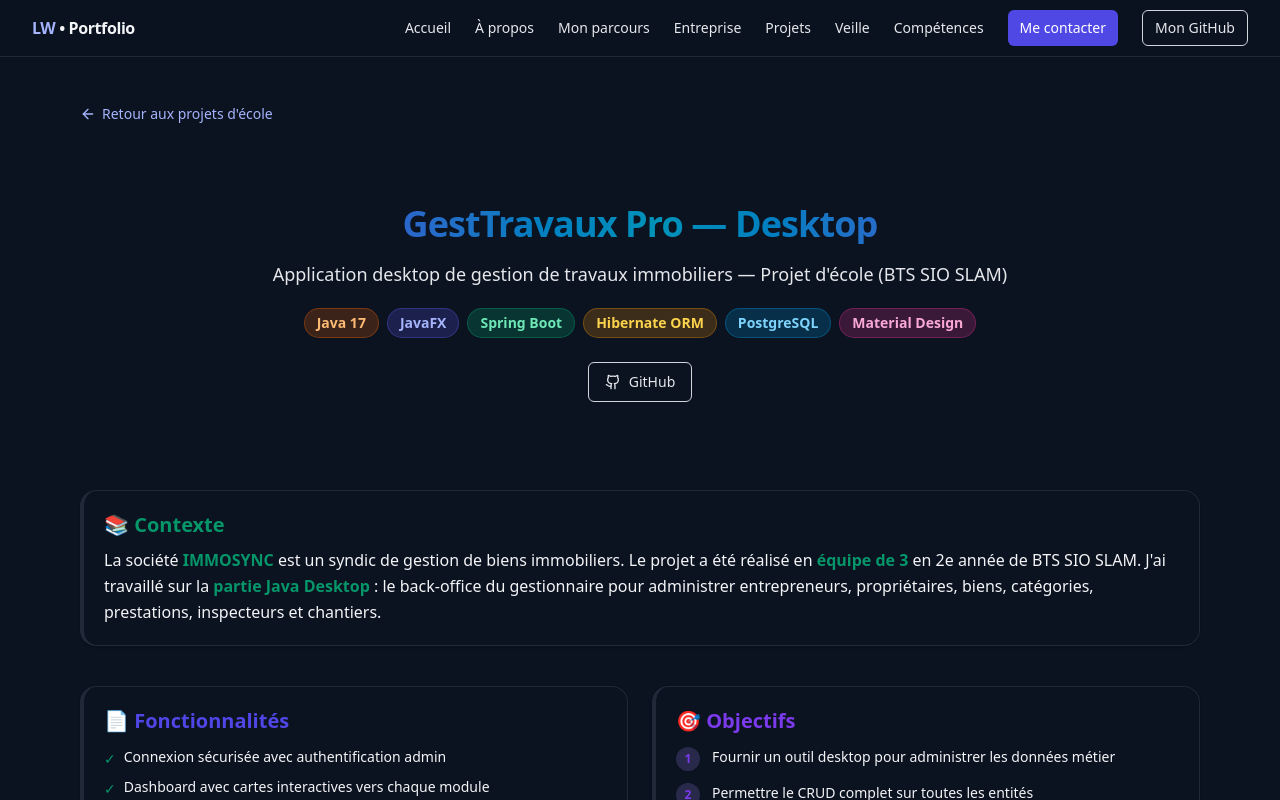
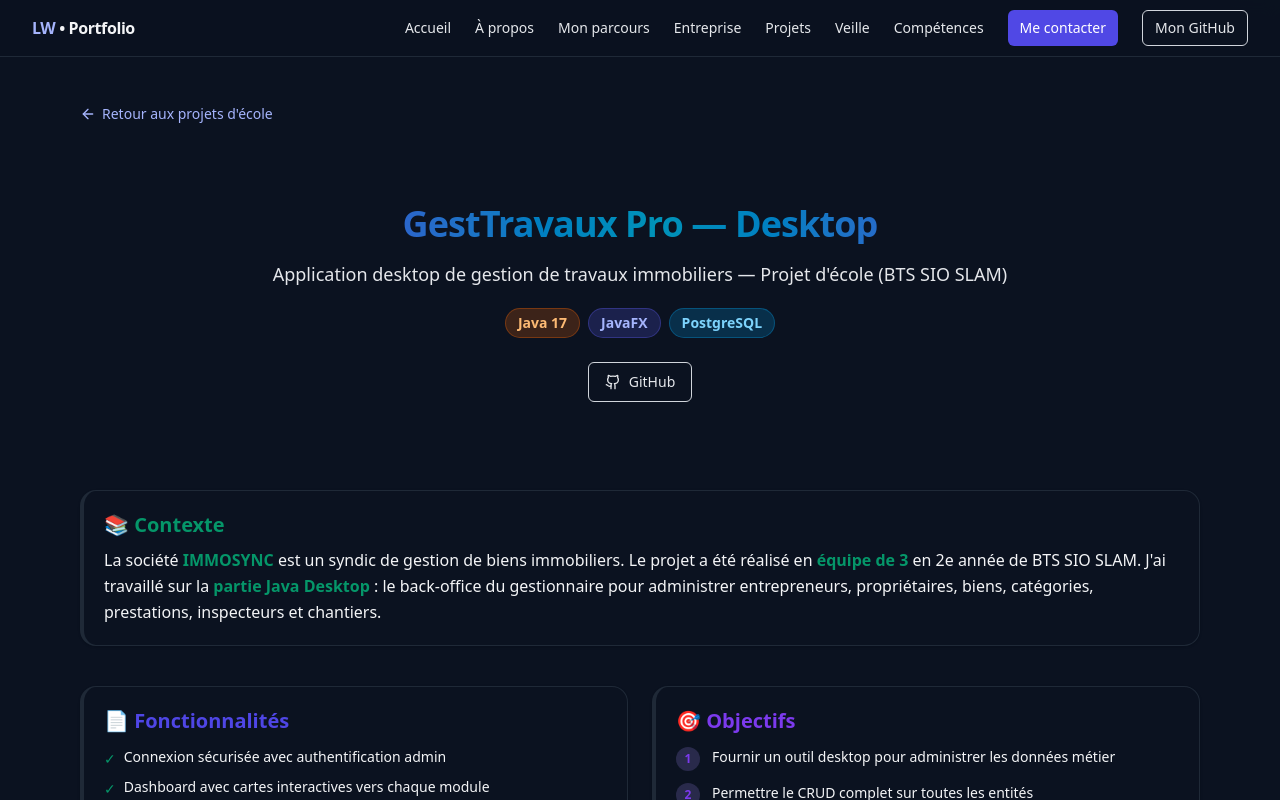
Before and after one commit to levanawizman/Portfolio-LevanaWizman, a React (Vite) app: page /projet/gesttravaux-java in a window 1280 px wide. Shown: the top 800 px of the page. Built offline with nearby package versions, Linux system fonts and the light colour scheme.

Commit message:
Simplification badges techno GestTravaux Java (Java 17, JavaFX, PostgreSQL)
Co-Authored-By: Claude Opus 4.6 (1M context) <noreply@anthropic.com>

```diff
--- a/src/pages/ProjetGestTravauxJava.tsx
+++ b/src/pages/ProjetGestTravauxJava.tsx
@@ -94,10 +94,7 @@ export default function ProjetGestTravauxJava() {
           {[
             ['Java 17', 'bg-orange-500/20 text-orange-600 border-orange-500/30'],
             ['JavaFX', 'bg-indigo-500/20 text-indigo-600 border-indigo-500/30'],
-            ['Spring Boot', 'bg-emerald-500/20 text-emerald-600 border-emerald-500/30'],
-            ['Hibernate ORM', 'bg-amber-500/20 text-amber-600 border-amber-500/30'],
             ['PostgreSQL', 'bg-sky-500/20 text-sky-600 border-sky-500/30'],
-            ['Material Design', 'bg-pink-500/20 text-pink-600 border-pink-500/30'],
           ].map(([name, cls], i) => (
             <span key={i} className={`px-3 py-1 rounded-full text-sm font-semibold border ${cls}`}>{name}</span>
           ))}
```
